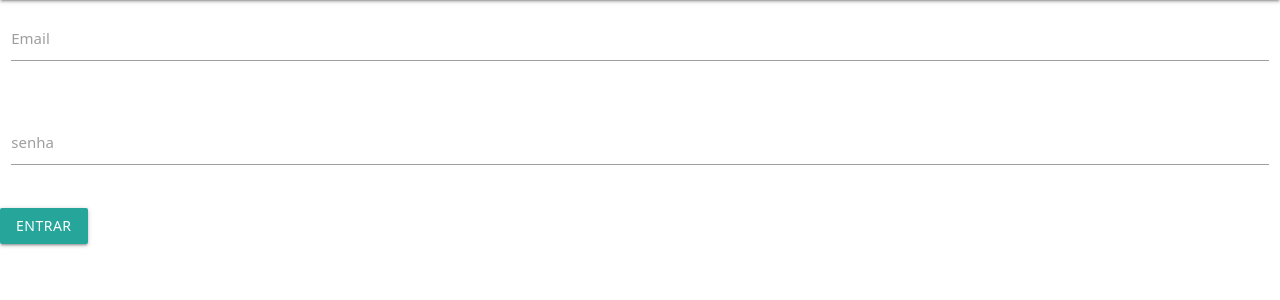
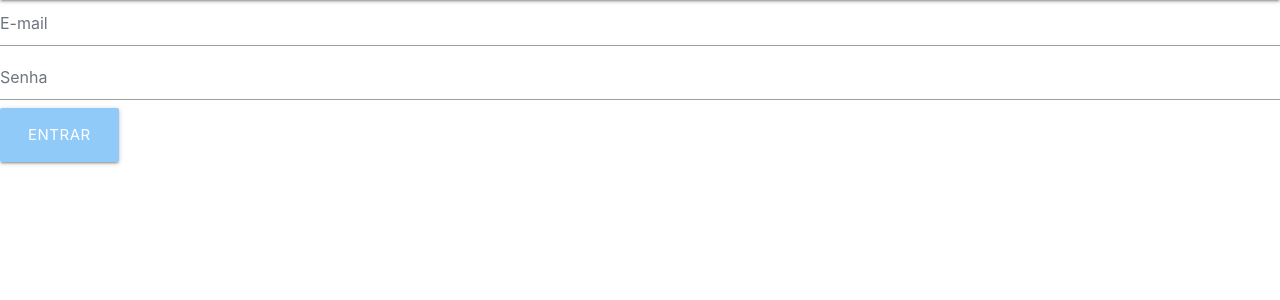
Before and after one commit to izadora-oliveira/projetophp, a PHP site: page /entrar.php in a window 1280 px wide. Shown: the part 64-364 px from the top of the page. Run offline with PHP 8.4, Linux system fonts and the light colour scheme.

Commit message:
Update entrar.php

```diff
--- a/entrar.php
+++ b/entrar.php
@@ -16,18 +16,24 @@
         </ul>
         </div>
     </nav>
-    <div class="row">
-        <div class="input-field col s12">
-          <input id="email" type="email" class="validate">
-          <label for="email">Email</label>
+    <!--<form action="login.php">-->
+    <form action="login.php" method="post">
+      <div class="form-group">
+        <input name="email" type="email" class="form-control" placeholder="E-mail">
+      </div>
+      <div class="form-group">
+        <input name="senha" type="password" class="form-control" placeholder="Senha">
+      </div>
+      <?php if (isset($_GET['login']) &&  $_GET['login'] == 'erro') { ?>
+        <div class="text-danger">
+          Usuário ou senha inválido(s)
         </div>
-      </div>
-    <div class="row">
-        <div class="input-field col s12">
-          <input id="password" type="password" class="validate">
-          <label for="password">senha</label>
-        </div>
-      </div>
-    <a class="btn btn-primary" href="menu.php" role="button">Entrar</a>
+      <?php } ?>
+
+      <button class="waves-effect waves-light btn-large blue lighten-3" type="submit">Entrar</button>
+
+      <!--<button class="btn btn-lg btn-info btn-block blue lighten-3" type="submit">Entrar</button>-->
+    </form>
+
 </body>
 </html>
```
